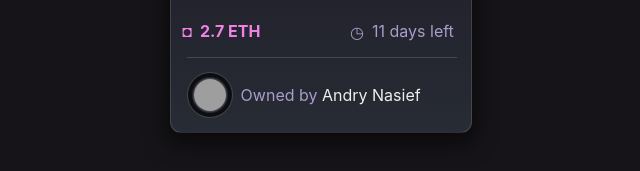
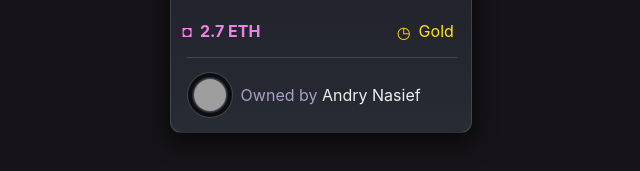
Before and after one commit to ibomba/cards, a plain HTML site: page index.html in a window 1280 px wide. Shown: the part 747-918 px from the top of the page, 319-959 px from the left. Drawn offline with Linux system fonts and the light colour scheme; grey boxes are pictures that could not be loaded.

Commit message:
Add files via upload

```diff
--- a/index.html
+++ b/index.html
@@ -25,9 +25,9 @@
           <ins>◘</ins>
           <p>2.7 ETH</p>
         </div>
-        <div class="duration">
+        <div class="rank">
           <ins>◷</ins>
-          <p>11 days left</p>
+          <p>Gold</p>
         </div>
       </div>
       <hr />
--- a/styles.css
+++ b/styles.css
@@ -19,7 +19,9 @@ code {
   margin-top: 340px;
   border: 1px solid rgba(255, 255, 255, 0.1333333333);
   background-color: #282c34;
-  background: linear-gradient(0deg, rgb(40, 44, 52) 0%, rgba(17, 0, 32, 0.5) 100%);
+  background: linear-gradient(0deg,
+  rgb(40, 44, 52) 0%,
+  rgba(17, 0, 32, 0.5) 100%);
   box-shadow: 0 7px 20px 5px rgba(0, 0, 0, 0.5333333333);
   border-radius: 0.7rem;
   backdrop-filter: blur(7px);
@@ -67,13 +69,13 @@ code {
   margin-left: -0.3rem;
   margin-right: 0.5rem;
 }
-.nft .main .tokenInfo .duration {
+.nft .main .tokenInfo .rank {
   display: flex;
   align-items: center;
-  color: #a89ec9;
+  color: #ffe600;
   margin-right: 0.2rem;
 }
-.nft .main .tokenInfo .duration ins {
+.nft .main .tokenInfo .rank ins {
   margin: 0.5rem;
   margin-bottom: 0.4rem;
 }
@@ -134,4 +136,4 @@ code {
   transform: translate(-50%, -50%);
 }
 
-/*# sourceMappingURL=styles.css.map */
+/*collector, adventurer, scavenger, explorer, hunter, voyager, quester,  */
```
